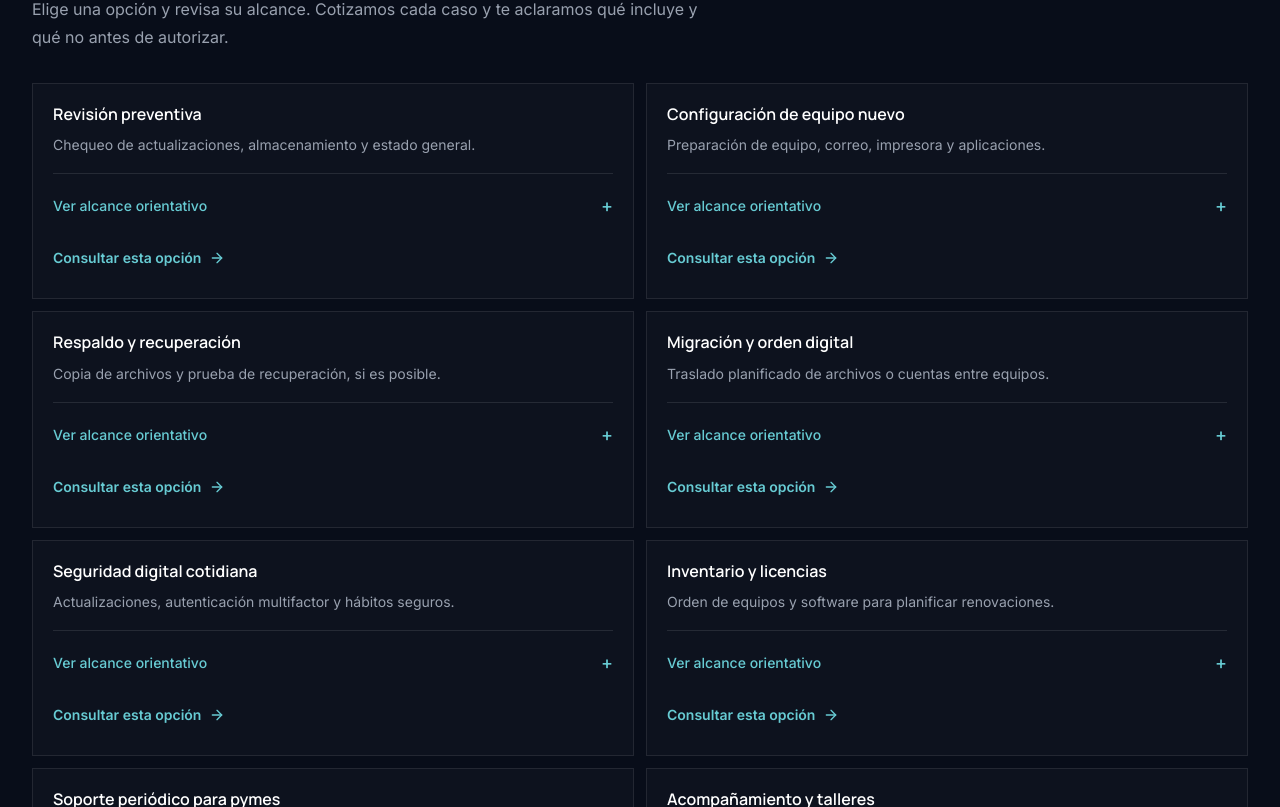
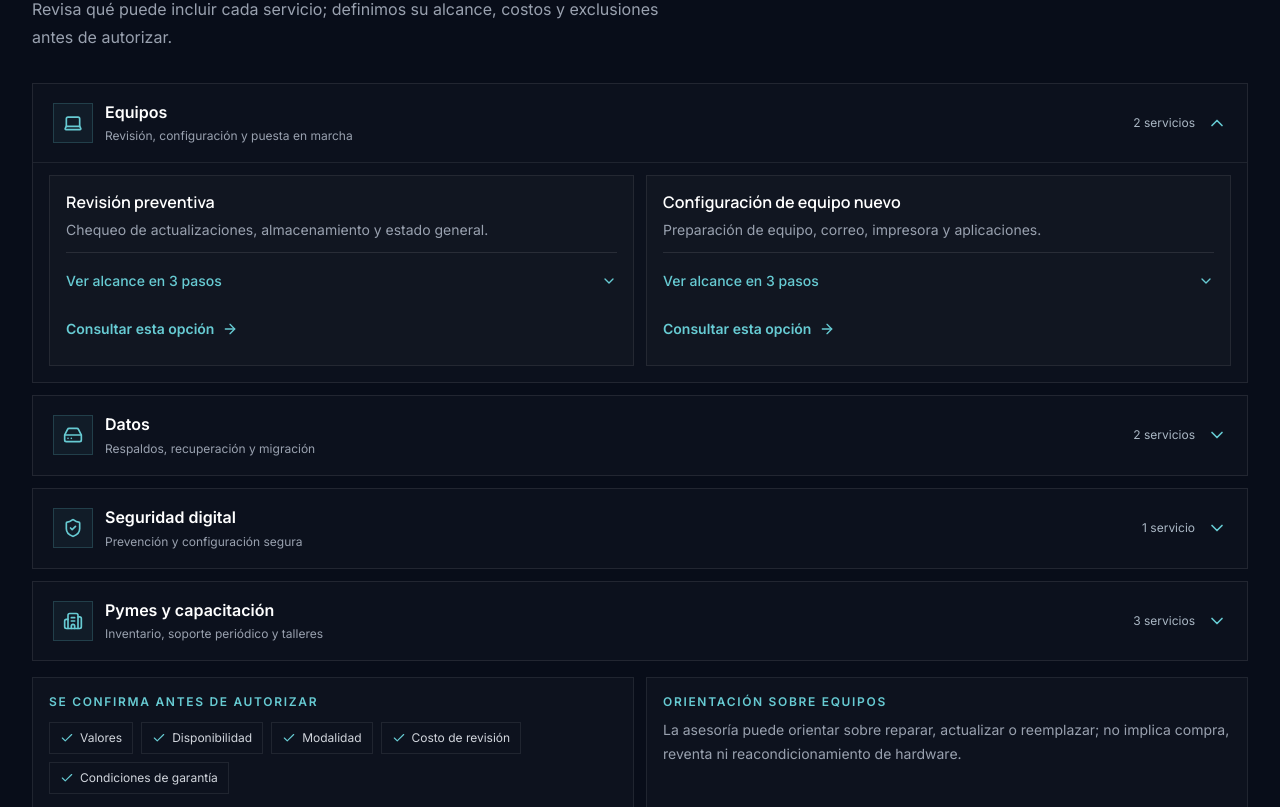
Before and after one commit to peteraraya/zipek-tec, a Next.js app: page / in a window 1280 px wide. Shown: the part 1793-2600 px from the top of the page. Built offline with nearby package versions, Linux system fonts and the light colour scheme.

Commit message:
feat: añadir iconos y mejorar la presentación de servicios complementarios en la sección de Servicios

```diff
--- a/src/components/sections/Services.tsx
+++ b/src/components/sections/Services.tsx
@@ -1,5 +1,16 @@
 import Link from "next/link";
-import { ArrowRight, Check } from "lucide-react";
+import {
+  ArrowRight,
+  Building2,
+  Check,
+  ChevronDown,
+  ClipboardCheck,
+  HardDrive,
+  Laptop,
+  ListChecks,
+  PackageCheck,
+  ShieldCheck,
+} from "lucide-react";
 import { siteConfig } from "@/config/site";
 
 const servicesForHome = [
@@ -33,6 +44,7 @@ const complementaryGroups = [
   {
     title: "Equipos",
     summary: "Revisión, configuración y puesta en marcha",
+    icon: Laptop,
     services: [
       {
         title: "Revisión preventiva",
@@ -55,6 +67,7 @@ const complementaryGroups = [
   {
     title: "Datos",
     summary: "Respaldos, recuperación y migración",
+    icon: HardDrive,
     services: [
       {
         title: "Respaldo y recuperación",
@@ -77,6 +90,7 @@ const complementaryGroups = [
   {
     title: "Seguridad digital",
     summary: "Prevención y configuración segura",
+    icon: ShieldCheck,
     services: [
       {
         title: "Seguridad digital cotidiana",
@@ -91,6 +105,7 @@ const complementaryGroups = [
   {
     title: "Pymes y capacitación",
     summary: "Inventario, soporte periódico y talleres",
+    icon: Building2,
     services: [
       {
         title: "Inventario y licencias",
@@ -120,7 +135,34 @@ const complementaryGroups = [
   },
 ];
 
-const complementaryServices = complementaryGroups.flatMap((group) => group.services);
+type ComplementaryService = (typeof complementaryGroups)[number]["services"][number];
+
+function ServiceScope({ service }: { service: ComplementaryService }) {
+  const scopeItems = [
+    { icon: ListChecks, label: "Puede incluir", description: service.includes },
+    { icon: ClipboardCheck, label: "Confirmamos antes", description: service.confirm },
+    { icon: PackageCheck, label: "Recibes", description: service.delivery },
+  ];
+
+  return (
+    <dl className="space-y-2 border-t border-white/10 py-3 text-xs leading-5 sm:text-sm">
+      {scopeItems.map(({ icon: Icon, label, description }, index) => (
+        <div key={label} className="grid grid-cols-[1.5rem_minmax(0,1fr)] gap-x-2 rounded-lg border border-white/[0.06] bg-black/10 p-2.5 sm:grid-cols-[2rem_1.25rem_8.5rem_minmax(0,1fr)] sm:items-start">
+          <span className="flex h-6 w-6 items-center justify-center rounded-full bg-primary-light/[0.08] text-[10px] font-semibold tabular-nums text-primary-light sm:h-7 sm:w-7">
+            0{index + 1}
+          </span>
+          <Icon className="col-start-1 row-start-2 mt-1 h-4 w-4 text-primary-light sm:col-start-2 sm:row-start-1 sm:mt-1.5" aria-hidden="true" />
+          <dt className="col-start-2 row-start-1 self-center font-semibold text-white sm:col-start-3 sm:self-start">
+            {label}
+          </dt>
+          <dd className="col-start-2 row-start-2 mt-1 text-gray-400 sm:col-start-4 sm:row-span-1 sm:row-start-1 sm:mt-0">
+            {description}
+          </dd>
+        </div>
+      ))}
+    </dl>
+  );
+}
 
 export default function Services() {
   return (
@@ -174,94 +216,79 @@ export default function Services() {
             <p className="text-xs font-semibold uppercase tracking-[0.18em] text-primary-light">Más apoyo, a tu medida</p>
             <h3 className="mt-2 text-2xl font-semibold text-white sm:mt-3 sm:text-3xl">Servicios complementarios</h3>
             <p className="mt-2 text-sm leading-6 text-gray-400 sm:mt-3 sm:text-base sm:leading-7">
-              Elige una opción y revisa su alcance. Cotizamos cada caso y te aclaramos qué incluye y qué no antes de autorizar.
+              Revisa qué puede incluir cada servicio; definimos su alcance, costos y exclusiones antes de autorizar.
             </p>
           </div>
 
-          <div className="divide-y divide-white/10 border-y border-white/10 md:hidden">
-            {complementaryGroups.map((group) => (
-              <details key={group.title} className="group">
-                <summary className="flex min-h-14 cursor-pointer list-none items-center justify-between gap-4 py-3 marker:hidden">
+          <div className="space-y-3">
+            {complementaryGroups.map((group, index) => {
+              const Icon = group.icon;
+
+              return (
+                <details key={group.title} open={index === 0} className="group border border-white/[0.09] bg-white/[0.018]">
+                  <summary className="flex min-h-16 cursor-pointer list-none items-center justify-between gap-4 p-4 marker:hidden sm:px-5">
+                    <span className="flex min-w-0 items-center gap-3">
+                      <span className="flex h-10 w-10 shrink-0 items-center justify-center border border-primary-light/20 bg-primary-light/[0.06] text-primary-light">
+                        <Icon className="h-5 w-5" aria-hidden="true" />
+                      </span>
                       <span className="min-w-0">
                         <span className="block font-semibold text-white">{group.title}</span>
                         <span className="mt-0.5 block text-xs leading-5 text-gray-400">{group.summary}</span>
                       </span>
-                  <span aria-hidden="true" className="shrink-0 text-xl text-primary-light transition-transform group-open:rotate-45">+</span>
+                    </span>
+                    <span className="flex shrink-0 items-center gap-3">
+                      <span className="hidden text-xs text-gray-500 sm:inline">
+                        {group.services.length} {group.services.length === 1 ? "servicio" : "servicios"}
+                      </span>
+                      <ChevronDown className="h-5 w-5 text-primary-light transition-transform group-open:rotate-180" aria-hidden="true" />
+                    </span>
                   </summary>
-                <div className="space-y-2 pb-3">
+
+                  <div className="grid gap-3 border-t border-white/[0.08] px-3 pb-3 pt-3 sm:grid-cols-2 sm:px-4 sm:pb-4">
                     {group.services.map((service) => (
-                    <details key={service.title} className="group/service border border-white/[0.08] bg-white/[0.02] px-3">
-                      <summary className="flex min-h-12 cursor-pointer list-none items-center justify-between gap-3 py-2 marker:hidden">
-                        <span className="min-w-0">
-                          <span className="block text-sm font-medium text-gray-100">{service.title}</span>
-                          <span className="mt-0.5 block text-xs leading-5 text-gray-400">{service.description}</span>
-                        </span>
-                        <span aria-hidden="true" className="shrink-0 text-lg text-primary-light transition-transform group-open/service:rotate-45">+</span>
+                      <article key={service.title} className="border border-white/[0.08] bg-white/[0.02] p-4">
+                        <h4 className="font-semibold text-white">{service.title}</h4>
+                        <p className="mt-1.5 text-sm leading-5 text-gray-400">{service.description}</p>
+                        <details className="group/scope mt-3 border-t border-white/10 pt-2">
+                          <summary className="flex min-h-10 cursor-pointer list-none items-center justify-between gap-3 text-sm font-medium text-primary-light marker:hidden">
+                            Ver alcance en 3 pasos
+                            <ChevronDown className="h-4 w-4 transition-transform group-open/scope:rotate-180" aria-hidden="true" />
                           </summary>
-                      <dl className="space-y-3 border-t border-white/10 py-3 text-xs leading-5">
-                        <div>
-                          <dt className="font-semibold text-white">Puede incluir</dt>
-                          <dd className="mt-0.5 text-gray-400">{service.includes}</dd>
-                        </div>
-                        <div>
-                          <dt className="font-semibold text-white">Confirmamos antes</dt>
-                          <dd className="mt-0.5 text-gray-400">{service.confirm}</dd>
-                        </div>
-                        <div>
-                          <dt className="font-semibold text-white">Recibes</dt>
-                          <dd className="mt-0.5 text-gray-400">{service.delivery}</dd>
-                        </div>
-                      </dl>
-                      <Link
-                        href={`/consultas?tema=${encodeURIComponent(service.topic)}`}
-                        className="mb-3 inline-flex min-h-10 items-center gap-2 text-sm font-semibold text-primary-light"
-                      >
-                        Consultar esta opción <ArrowRight className="h-4 w-4" aria-hidden="true" />
-                      </Link>
-                    </details>
-                  ))}
-                </div>
-              </details>
-            ))}
-          </div>
-
-          <div className="hidden gap-3 md:grid md:grid-cols-2">
-            {complementaryServices.map((service) => (
-              <article key={service.title} className="border border-white/[0.09] bg-white/[0.02] p-4 sm:p-5">
-                <h4 className="font-semibold text-white">{service.title}</h4>
-                <p className="mt-2 text-sm leading-6 text-gray-400">{service.description}</p>
-                <details className="group mt-4 border-t border-white/10 pt-3">
-                  <summary className="flex min-h-10 cursor-pointer list-none items-center justify-between gap-3 text-sm font-medium text-primary-light marker:hidden">
-                    Ver alcance orientativo
-                    <span aria-hidden="true" className="text-lg transition-transform group-open:rotate-45">+</span>
-                  </summary>
-                  <dl className="mt-3 space-y-3 text-sm leading-6">
-                    <div>
-                      <dt className="font-semibold text-white">Qué puede incluir</dt>
-                      <dd className="mt-1 text-gray-400">{service.includes}</dd>
-                    </div>
-                    <div>
-                      <dt className="font-semibold text-white">Qué confirmamos antes</dt>
-                      <dd className="mt-1 text-gray-400">{service.confirm}</dd>
-                    </div>
-                    <div>
-                      <dt className="font-semibold text-white">Qué recibes</dt>
-                      <dd className="mt-1 text-gray-400">{service.delivery}</dd>
-                    </div>
-                  </dl>
+                          <ServiceScope service={service} />
                         </details>
                         <Link
                           href={`/consultas?tema=${encodeURIComponent(service.topic)}`}
-                  className="mt-3 inline-flex min-h-10 items-center gap-2 text-sm font-semibold text-primary-light transition hover:text-white"
+                          className="mt-2 inline-flex min-h-10 items-center gap-2 text-sm font-semibold text-primary-light transition hover:text-white"
                         >
                           Consultar esta opción <ArrowRight className="h-4 w-4" aria-hidden="true" />
                         </Link>
                       </article>
                     ))}
                   </div>
-          <p className="mt-4 text-xs leading-5 text-gray-500">
-            Valores, disponibilidad, modalidad, costo de revisión y condiciones de garantía se informan por caso antes de autorizar. La asesoría puede orientar sobre reparar, actualizar o reemplazar; no implica compra, reventa ni reacondicionamiento de hardware.
+                </details>
+              );
+            })}
+          </div>
+
+          <div className="mt-4 grid gap-3 sm:grid-cols-2">
+            <aside className="border border-white/[0.08] bg-white/[0.02] p-4">
+              <p className="text-xs font-semibold uppercase tracking-[0.14em] text-primary-light">Se confirma antes de autorizar</p>
+              <ul className="mt-3 flex flex-wrap gap-2">
+                {["Valores", "Disponibilidad", "Modalidad", "Costo de revisión", "Condiciones de garantía"].map((item) => (
+                  <li key={item} className="inline-flex min-h-8 items-center gap-1.5 border border-white/[0.08] px-2.5 text-xs text-gray-300">
+                    <Check className="h-3.5 w-3.5 text-primary-light" aria-hidden="true" />
+                    {item}
+                  </li>
+                ))}
+              </ul>
+            </aside>
+            <aside className="border border-white/[0.08] bg-white/[0.02] p-4">
+              <p className="text-xs font-semibold uppercase tracking-[0.14em] text-primary-light">Orientación sobre equipos</p>
+              <p className="mt-2 text-sm leading-6 text-gray-400">
+                La asesoría puede orientar sobre reparar, actualizar o reemplazar; no implica compra, reventa ni reacondicionamiento de hardware.
               </p>
+            </aside>
+          </div>
         </div>
       </div>
     </section>
```
Lines whose indentation alone changed are shown as unchanged.
